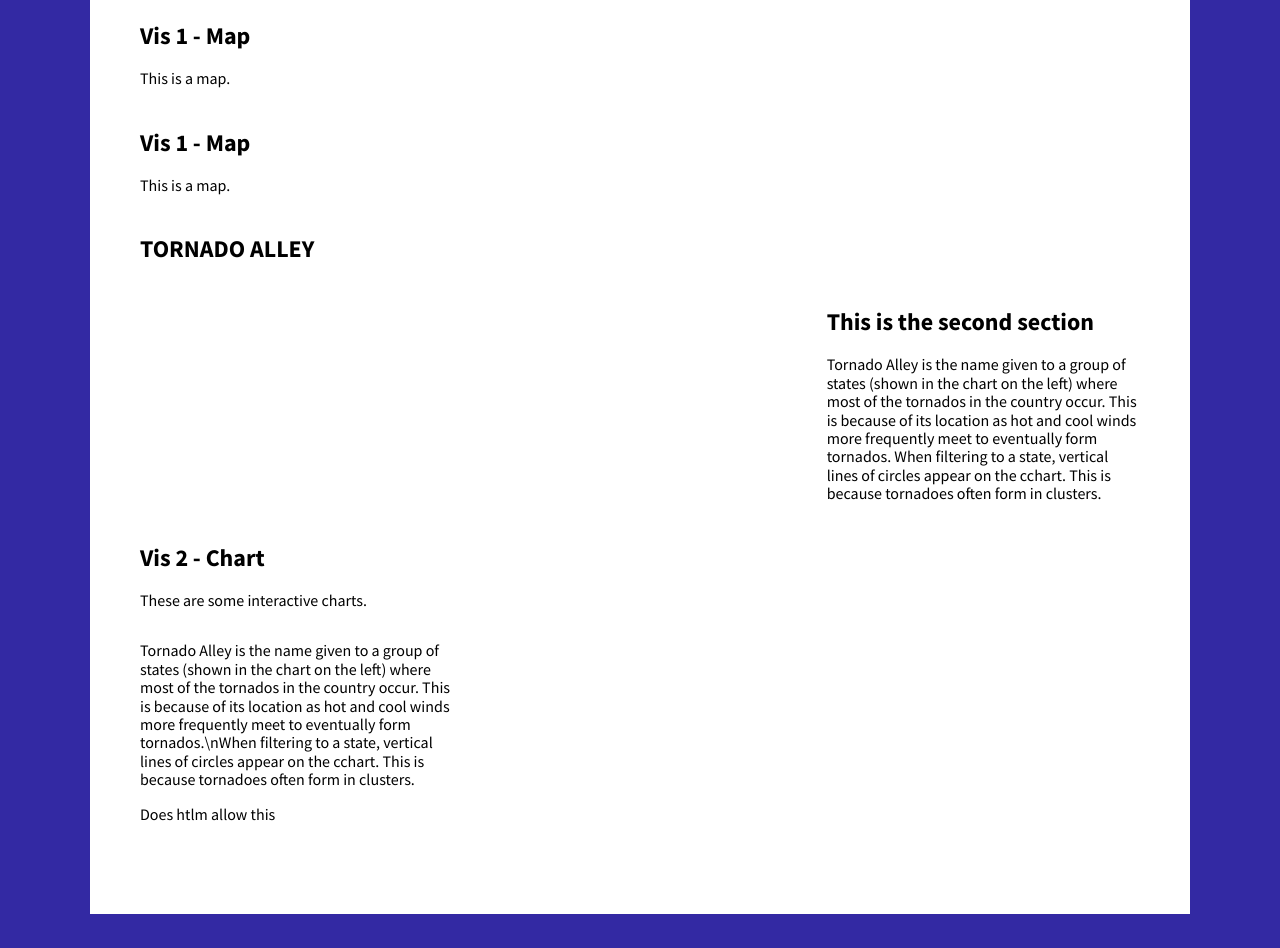
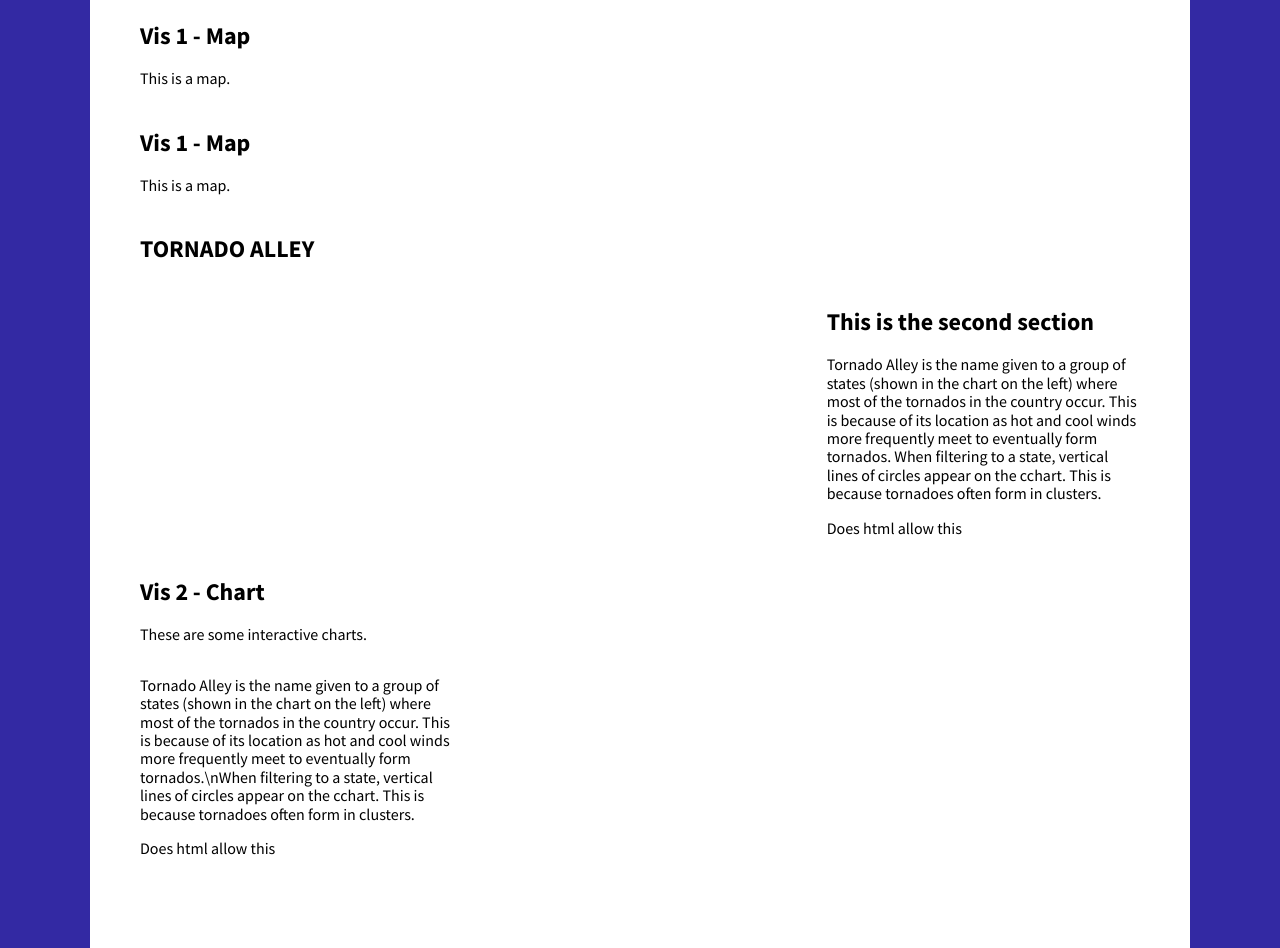
Before and after one commit to ManojP19/FIT3179, a plain HTML site: page index.html in a window 1280 px wide. Shown: the part 131-1079 px from the top of the page. Before the commit the page ends 1045 px from the top, so only its background shows below. Drawn offline with nearby package versions, Linux system fonts and the light colour scheme; a script that the page names is missing.

Commit message:
Update index.html

```diff
--- a/index.html
+++ b/index.html
@@ -111,6 +111,7 @@
           <div class="description description-right">
             <h2>This is the second section</h2>
             <p>Tornado Alley is the name given to a group of states (shown in the chart on the left) where most of the tornados in the country occur. This is because of its location as hot and cool winds more frequently meet to eventually form tornados. When filtering to a state, vertical lines of circles appear on the cchart. This is because tornadoes often form in clusters.</p>
+            <p>Does html allow this</p>
           </div>
         </div>
 
@@ -128,7 +129,7 @@
         <div class="pure-u-1-3">
           <div class="description description-left">
             <p>Tornado Alley is the name given to a group of states (shown in the chart on the left) where most of the tornados in the country occur. This is because of its location as hot and cool winds more frequently meet to eventually form tornados.\nWhen filtering to a state, vertical lines of circles appear on the cchart. This is because tornadoes often form in clusters.</p>
-            <p>Does htlm allow this</p>
+            <p>Does html allow this</p>
           </div>
         </div>
         <div class="pure-u-2-3">
```
